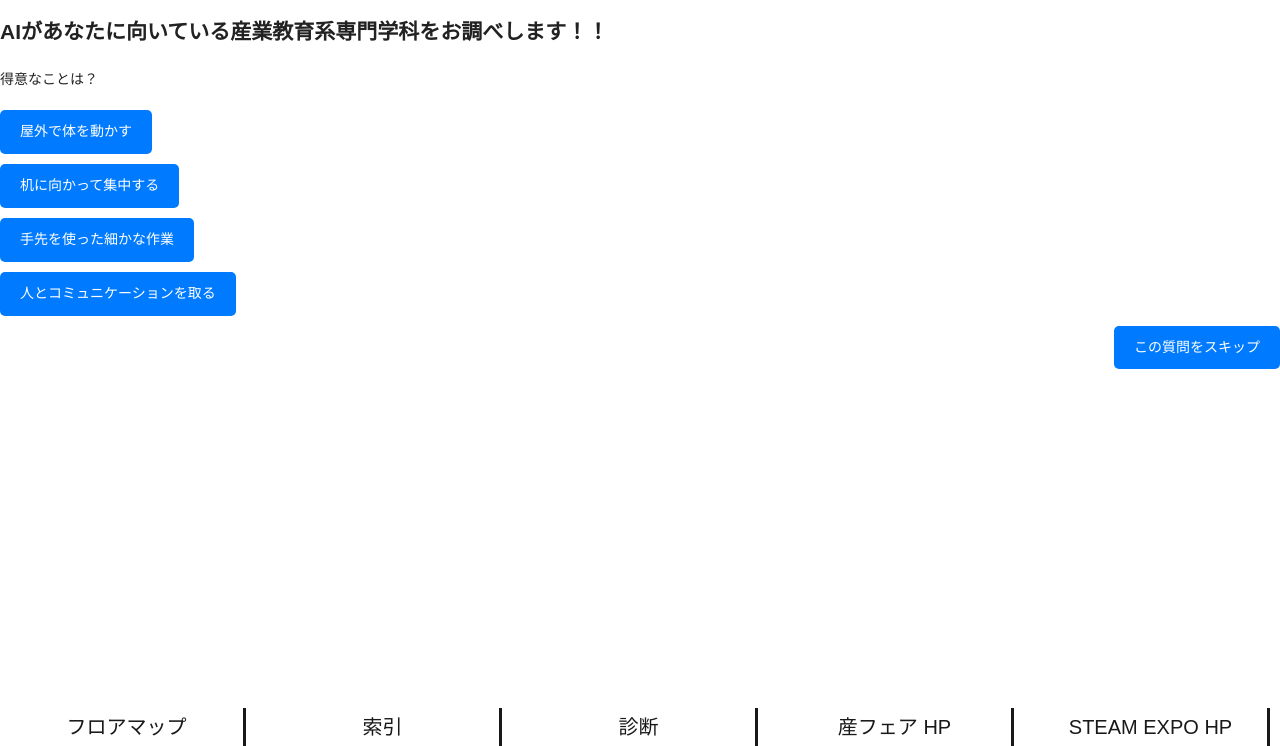
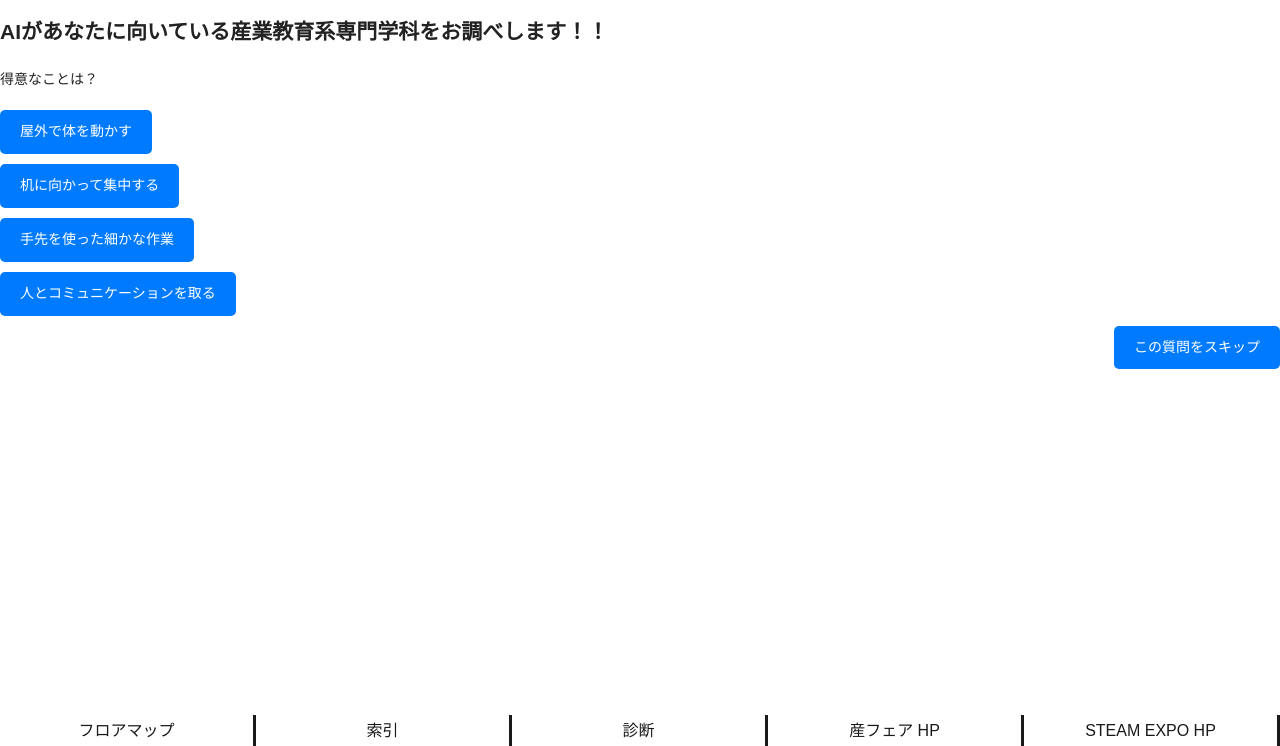
Before and after one commit to KTHSengidev/2024_steamexpo, a plain HTML site: page index.html in a window 1280 px wide. Shown: the part 54-800 px from the top of the page. Drawn offline with Linux system fonts and the light colour scheme.

Commit message:
2025-01-21-09
2025-01-21-09

```diff
--- a/css/style.css
+++ b/css/style.css
@@ -159,7 +159,7 @@ input[type="reset"]{
   justify-content: center; /* 水平方向の中央揃え */
   align-items: center; /* 垂直方向の中央揃え */
   padding: 0;
-  font-size: 20px;
+  font-size: 16px;
   border-right: 3px solid #000;
   text-align: center; /* 中央揃え */
 }
@@ -254,7 +254,7 @@ input[type="reset"]{
   margin-left: 5px;
 }
 ul li{
-  margin: 0 10px;
+  margin: 0 0px;
 }
 ul li:nth-of-type(n+2){
   display: none;
```
